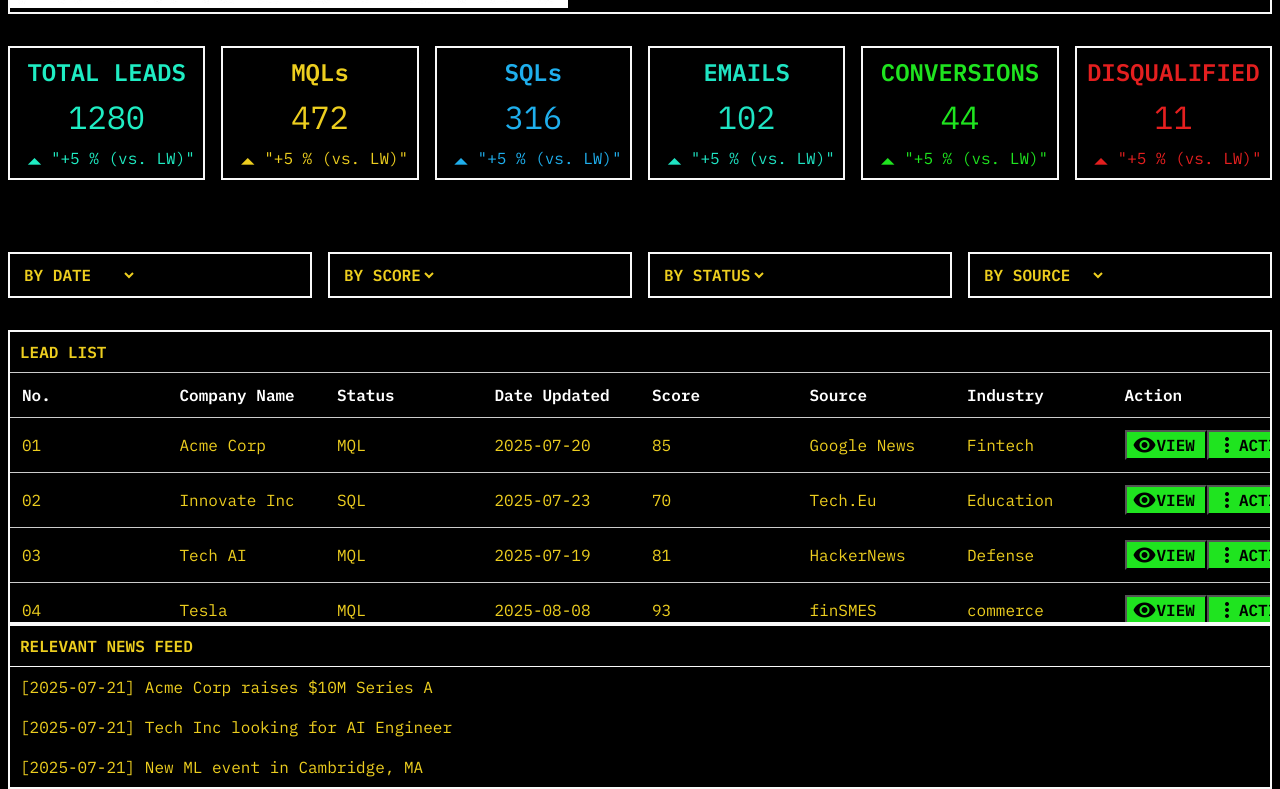
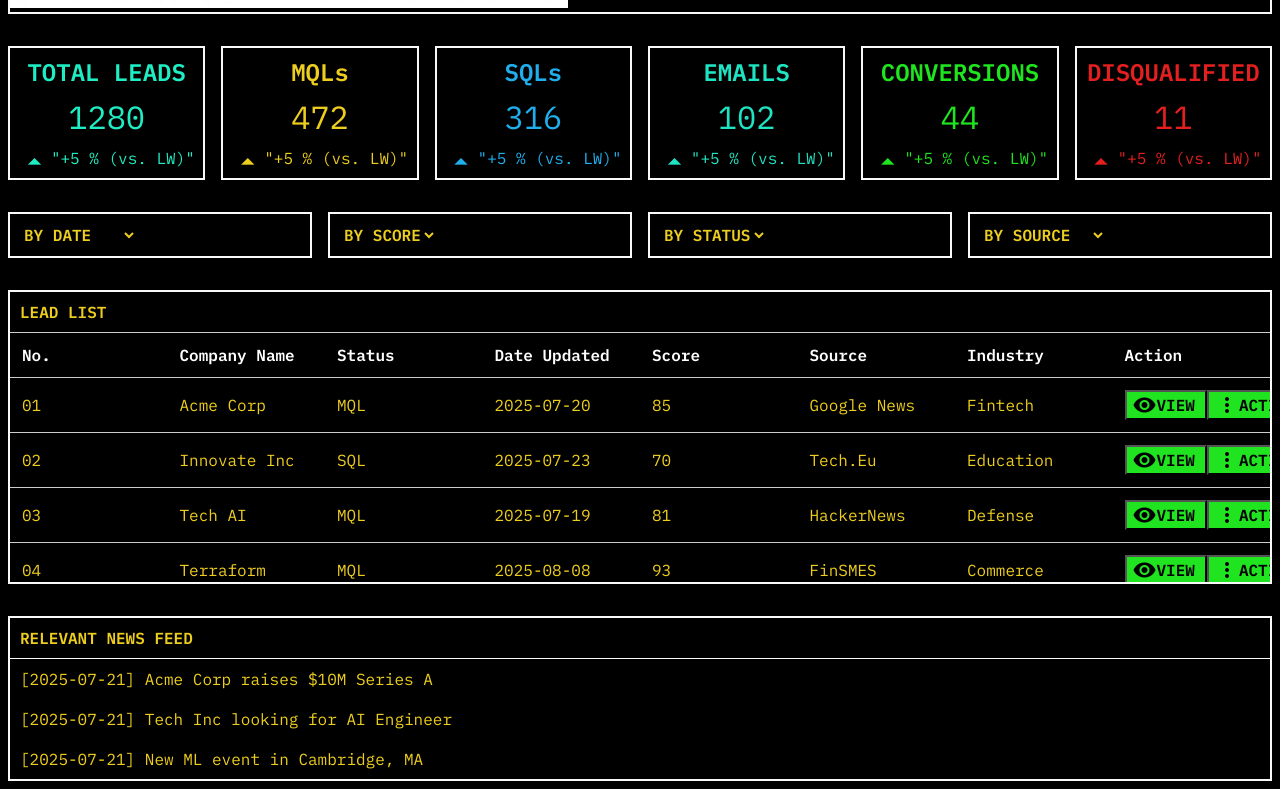
Before and after one commit to Adept-IT-22/AI-ML-Lead-Gen, an Angular app in the folder Frontend/lead-gen/: page /home in a window 1280 px wide. Shown: the part 222-1011 px from the top of the page. Built offline with nearby package versions, Linux system fonts and the light colour scheme.

Commit message:
fix: home component margins

```diff
--- a/Frontend/lead-gen/src/app/@shared/Components/data-card/data-card.component.scss
+++ b/Frontend/lead-gen/src/app/@shared/Components/data-card/data-card.component.scss
@@ -11,7 +11,6 @@
     font-family: var(--font-family-base);
     font-weight: var(--font-weight-header);
     font-size: var(--font-size-title);
-
 }
 
 .data{
--- a/Frontend/lead-gen/src/app/@shared/Components/filter/filter.component.html
+++ b/Frontend/lead-gen/src/app/@shared/Components/filter/filter.component.html
@@ -1,4 +1,3 @@
-<----filter.component.html ------   >
 <div class="leads-filter">
     <div class="custom-select-wrapper">
         <select class="option" (change)="onSelect($event)">
--- a/Frontend/lead-gen/src/app/@shared/Components/leads/leads.component.scss
+++ b/Frontend/lead-gen/src/app/@shared/Components/leads/leads.component.scss
@@ -20,7 +20,8 @@
         border-left: none;
         border-right: none;
         text-align: left;
-
+        width: 100%;
+        position: sticky;
       }
 
       th {
--- a/Frontend/lead-gen/src/app/@shared/Components/navbar/navbar.component.ts
+++ b/Frontend/lead-gen/src/app/@shared/Components/navbar/navbar.component.ts
@@ -1,9 +1,10 @@
 import { Component, Injectable, Input, OnInit } from '@angular/core';
 import { SearchBarComponent } from "../search-bar/search-bar.component";
+import { RouterLink } from '@angular/router';
 
 @Component({
   selector: 'app-navbar',
-  imports: [SearchBarComponent],
+  imports: [SearchBarComponent, RouterLink],
   templateUrl: './navbar.component.html',
   styleUrl: './navbar.component.scss'
 })
--- a/Frontend/lead-gen/src/app/@shared/Components/search-bar/search-bar.component.scss
+++ b/Frontend/lead-gen/src/app/@shared/Components/search-bar/search-bar.component.scss
@@ -22,7 +22,7 @@ input{
 
 ::ng-deep input::placeholder {
     font-family: var(--font-family-base);
-    font-weight: var(--font-weight-header);
+    font-weight: var(--font-weight-base);
     font-size: var(--font-size-header);
     color: var(--color-white);
 }
--- a/Frontend/lead-gen/src/app/Pages/home/home.component.html
+++ b/Frontend/lead-gen/src/app/Pages/home/home.component.html
@@ -30,8 +30,10 @@
             [buttons]="['View', 'Update']"
 
         ></app-leads>
+    </div>
+
+    <!--Relevant News Feed-->
     <div class="data-feed">
-
         <app-data-feed
         [title]="'RELEVANT NEWS FEED'"
         [data]="news_feed"
--- a/Frontend/lead-gen/src/app/Pages/home/home.component.scss
+++ b/Frontend/lead-gen/src/app/Pages/home/home.component.scss
@@ -16,13 +16,6 @@
     padding: 0;
 }
 
-.data-feed{
-    width: 100%;
-    display: grid;
-    gap: 2rem;
-    padding: 0;
-}
-
 .lead-filters{
     display: grid;
     grid-template-columns: repeat(4, 1fr);
--- a/Frontend/lead-gen/src/app/Pages/home/home.component.ts
+++ b/Frontend/lead-gen/src/app/Pages/home/home.component.ts
@@ -47,8 +47,8 @@ export class HomeComponent {
     { no: '01', companyName: 'Acme Corp', status: 'MQL', dateUpdated: '2025-07-20', score: '85', source: 'Google News', industry: 'Fintech'},
     { no: '02', companyName: 'Innovate Inc', status: 'SQL', dateUpdated: '2025-07-23', score: '70', source: 'Tech.Eu', industry: 'Education'},
     { no: '03', companyName: 'Tech AI', status: 'MQL', dateUpdated: '2025-07-19', score: '81', source: 'HackerNews', industry: 'Defense'},
-    { no: '04', companyName: 'Tesla', status: 'MQL', dateUpdated: '2025-08-08', score: '93', source: 'finSMES', industry: 'commerce'},
-    { no: '05', companyName: 'adept', status: 'SQL', dateUpdated: '2025-08-02', score: '78', source: 'crunchbase', industry: 'education'},
+    { no: '04', companyName: 'Terraform', status: 'MQL', dateUpdated: '2025-08-08', score: '93', source: 'FinSMES', industry: 'Commerce'},
+    { no: '05', companyName: 'AI Ventures', status: 'SQL', dateUpdated: '2025-08-02', score: '78', source: 'Crunchbase', industry: 'Education'},
     { no: '07', companyName: 'Tech AI', status: 'MQL', dateUpdated: '2025-08-01', score: '56', source: 'HackerNews', industry: 'Defense'},
   ];
 
```
Also changed, not shown: Frontend/lead-gen/src/app/@shared/Components/filter/filter.component.scss (line endings or trailing spaces).
